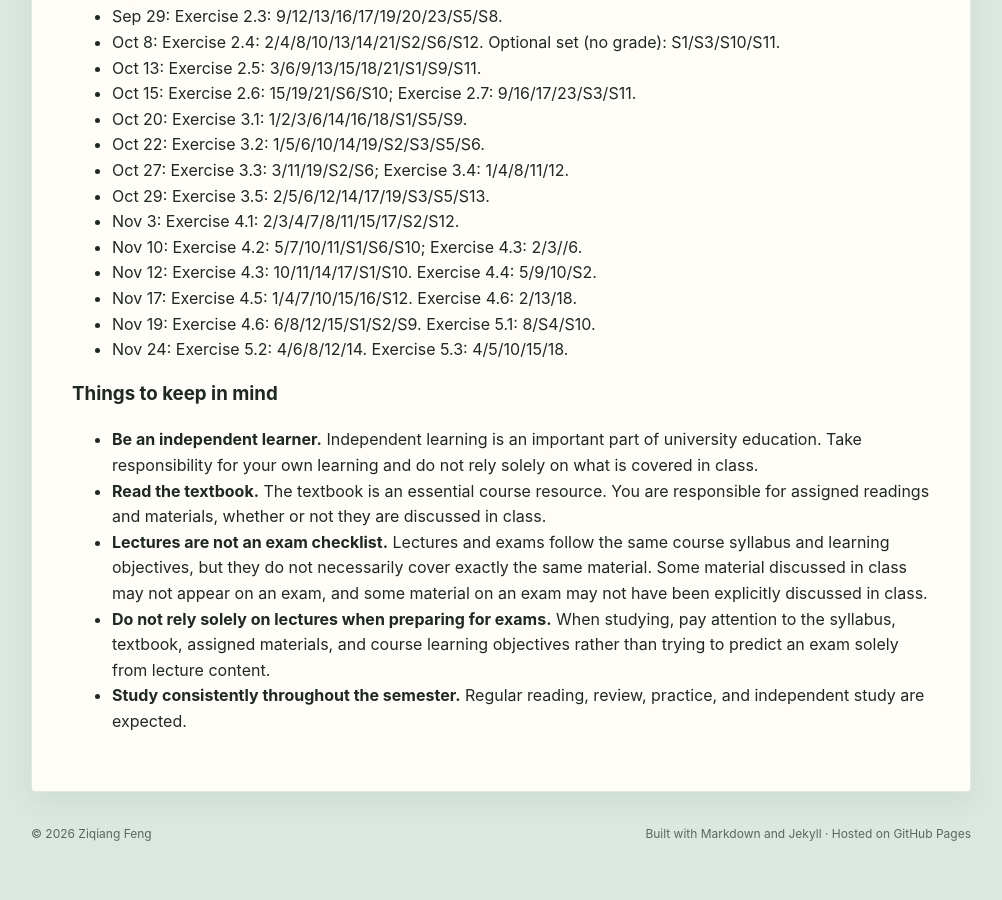
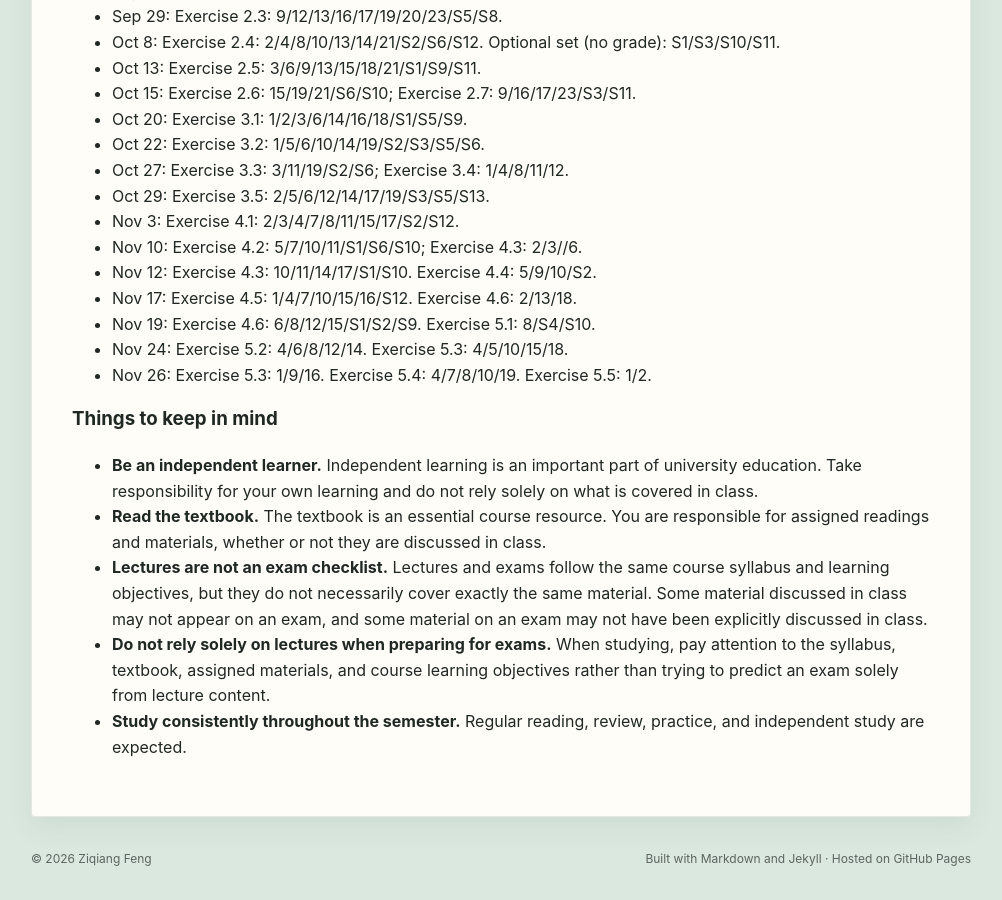
Before and after one commit to ziqiangfeng95/ziqiangfeng95.github.io, a Jekyll site: the page built from teaching/advmath/index.md, in a window 1280 px wide and 900 px high, scrolled down 1890 px. Shown: the whole window, without its empty margins (139-1141 px from the left). Built offline with Jekyll 4.4.1, drawn with Linux system fonts in a browser that asks for light colours; before the commit the page ends 2765 px from its top, so only the background shows below that.

Commit message:
Update index.md

```diff
--- a/teaching/advmath/index.md
+++ b/teaching/advmath/index.md
@@ -120,6 +120,7 @@ The homework below is all taken from the lecture notes.
 - Nov 17: Exercise 4.5: 1/4/7/10/15/16/S12. Exercise 4.6: 2/13/18.
 - Nov 19: Exercise 4.6: 6/8/12/15/S1/S2/S9. Exercise 5.1: 8/S4/S10.
 - Nov 24: Exercise 5.2: 4/6/8/12/14. Exercise 5.3: 4/5/10/15/18.
+- Nov 26: Exercise 5.3: 1/9/16. Exercise 5.4: 4/7/8/10/19. Exercise 5.5: 1/2.
 
 ### Things to keep in mind
 
```
